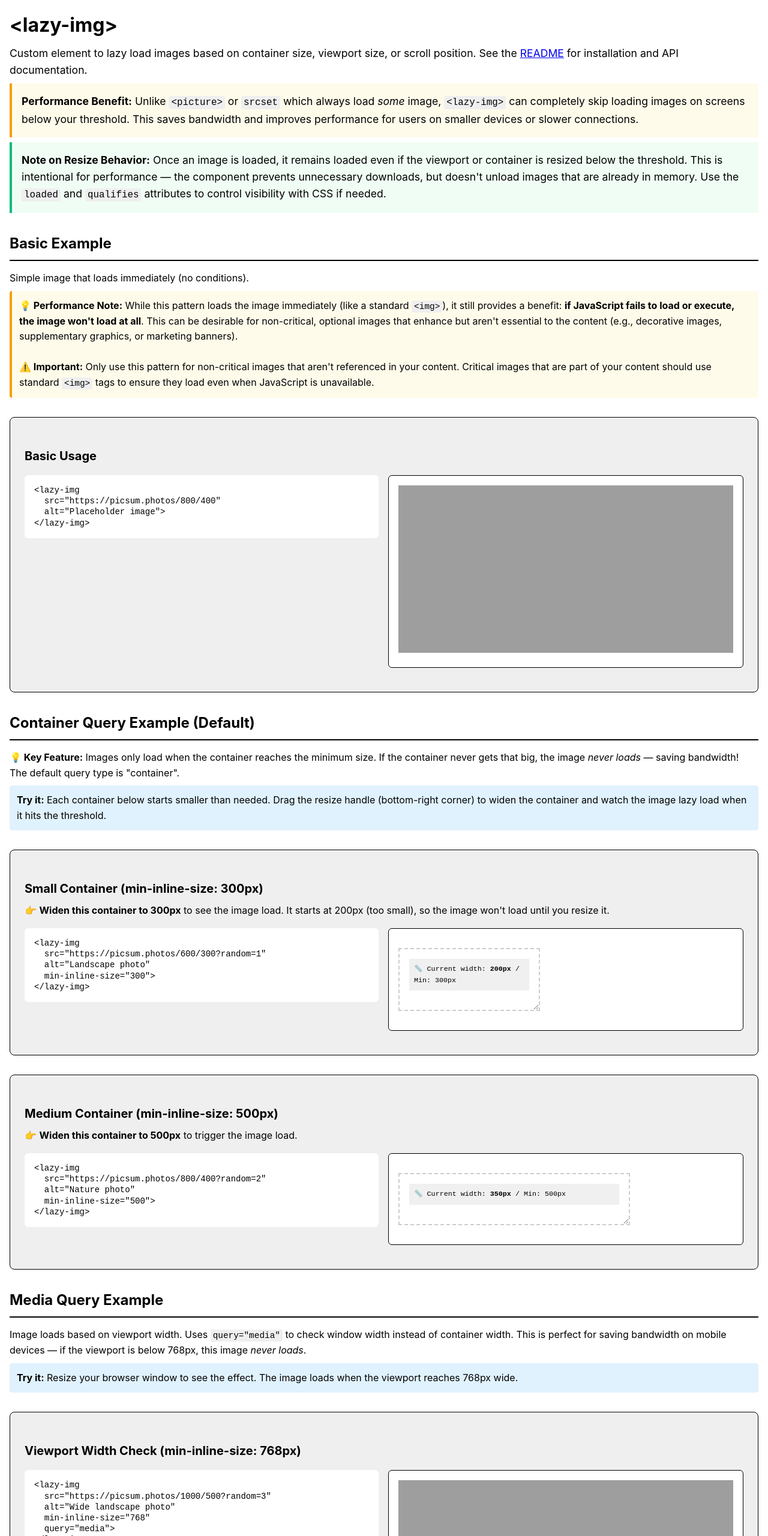
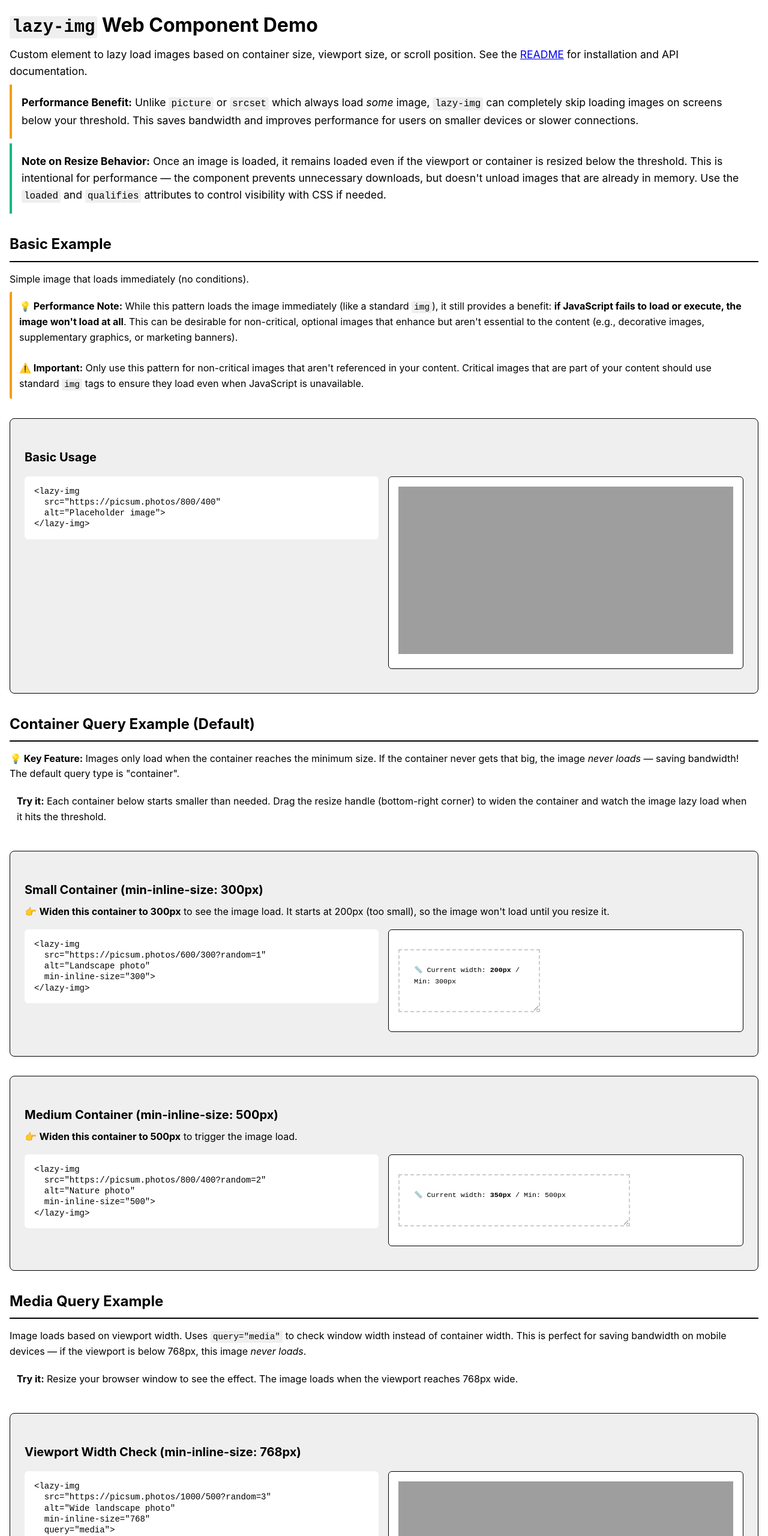
Before and after one commit to aarongustafson/lazy-img, a website with bundled scripts: page demo/index.html in a window 1280 px wide. Shown: the top 2560 px of the page at 60% size. Built offline with nearby package versions, Linux system fonts and the light colour scheme.

Commit message:
Improve styles for light/dark Change title

```diff
--- a/demo/index.html
+++ b/demo/index.html
@@ -3,7 +3,7 @@
 	<head>
 		<meta charset="UTF-8" />
 		<meta name="viewport" content="width=device-width, initial-scale=1" />
-		<title>&lt;lazy-img&gt; Web Component Demo</title>
+		<title>lazy-img Web Component Demo</title>
 		<link rel="stylesheet" href="./styles.css" />
 		<style>
 			/* Demo-specific styles */
@@ -23,7 +23,8 @@
 				max-width: 1200px;
 			}
 			.container-info {
-				background: #f0f0f0;
+				background: Canvas;
+				color: CanvasText;
 				padding: 0.5rem;
 				margin-bottom: 1rem;
 				font-family: monospace;
@@ -31,14 +32,15 @@
 			}
 
 			.load-time-display {
-				background: #f0fdf4;
-				padding: 0.5rem;
+				background: Canvas;
+				color: CanvasText;
 				margin-top: 0.5rem;
 				border-left: 3px solid #10b981;
 				font-family: monospace;
 			}
 			.load-time-display.loaded {
-				background: #dbeafe;
+				background: Canvas;
+				color: CanvasText;
 				border-left-color: #3b82f6;
 			}
 
@@ -60,7 +62,7 @@
 	</head>
 	<body>
 		<header>
-			<h1>&lt;lazy-img&gt;</h1>
+			<h1><code>lazy-img</code> Web Component Demo</h1>
 			<p>
 				Custom element to lazy load images based on container size,
 				viewport size, or scroll position. See the
@@ -70,27 +72,15 @@
 				>
 				for installation and API documentation.
 			</p>
-			<p
-				style="
-					background: #fffbea;
-					padding: 1rem;
-					border-left: 4px solid #f59e0b;
-				"
-			>
+			<p style="padding: 1rem; border-left: 4px solid #f59e0b">
 				<strong>Performance Benefit:</strong> Unlike
-				<code>&lt;picture&gt;</code> or <code>srcset</code> which always
-				load <em>some</em> image, <code>&lt;lazy-img&gt;</code> can
-				completely skip loading images on screens below your threshold.
-				This saves bandwidth and improves performance for users on
-				smaller devices or slower connections.
+				<code>picture</code> or <code>srcset</code> which always load
+				<em>some</em> image, <code>lazy-img</code> can completely skip
+				loading images on screens below your threshold. This saves
+				bandwidth and improves performance for users on smaller devices
+				or slower connections.
 			</p>
-			<p
-				style="
-					background: #f0fdf4;
-					padding: 1rem;
-					border-left: 4px solid #10b981;
-				"
-			>
+			<p style="padding: 1rem; border-left: 4px solid #10b981">
 				<strong>Note on Resize Behavior:</strong> Once an image is
 				loaded, it remains loaded even if the viewport or container is
 				resized below the threshold. This is intentional for performance
@@ -108,7 +98,6 @@
 				<p>Simple image that loads immediately (no conditions).</p>
 				<p
 					style="
-						background: #fffbea;
 						padding: 0.75rem;
 						border-radius: 4px;
 						border-left: 4px solid #f59e0b;
@@ -116,7 +105,7 @@
 				>
 					<strong>💡 Performance Note:</strong> While this pattern
 					loads the image immediately (like a standard
-					<code>&lt;img&gt;</code>), it still provides a benefit:
+					<code>img</code>), it still provides a benefit:
 					<strong
 						>if JavaScript fails to load or execute, the image won't
 						load at all</strong
@@ -127,8 +116,8 @@
 					<strong>⚠️ Important:</strong> Only use this pattern for
 					non-critical images that aren't referenced in your content.
 					Critical images that are part of your content should use
-					standard <code>&lt;img&gt;</code> tags to ensure they load
-					even when JavaScript is unavailable.
+					standard <code>img</code> tags to ensure they load even when
+					JavaScript is unavailable.
 				</p>
 
 				<div class="demo-section">
@@ -158,13 +147,7 @@
 					gets that big, the image <em>never loads</em> — saving
 					bandwidth! The default query type is "container".
 				</p>
-				<p
-					style="
-						background: #e0f2fe;
-						padding: 0.75rem;
-						border-radius: 4px;
-					"
-				>
+				<p style="padding: 0.75rem; border-radius: 4px">
 					<strong>Try it:</strong> Each container below starts smaller
 					than needed. Drag the resize handle (bottom-right corner) to
 					widen the container and watch the image lazy load when it
@@ -271,13 +254,7 @@
 					mobile devices — if the viewport is below 768px, this image
 					<em>never loads</em>.
 				</p>
-				<p
-					style="
-						background: #e0f2fe;
-						padding: 0.75rem;
-						border-radius: 4px;
-					"
-				>
+				<p style="padding: 0.75rem; border-radius: 4px">
 					<strong>Try it:</strong> Resize your browser window to see
 					the effect. The image loads when the viewport reaches 768px
 					wide.
@@ -321,13 +298,7 @@
 					you scroll" pattern — images only load when they become
 					visible or are about to become visible.
 				</p>
-				<p
-					style="
-						background: #e0f2fe;
-						padding: 0.75rem;
-						border-radius: 4px;
-					"
-				>
+				<p style="padding: 0.75rem; border-radius: 4px">
 					<strong>Try it:</strong> Scroll down to see images load as
 					they enter the viewport. The timing can be controlled with
 					<code>view-range-start</code>.
@@ -349,7 +320,6 @@
 							<div
 								style="
 									height: 400px;
-									background: #f0f0f0;
 									display: flex;
 									align-items: center;
 									justify-content: center;
@@ -388,7 +358,6 @@
 							<div
 								style="
 									height: 300px;
-									background: #f0f0f0;
 									display: flex;
 									align-items: center;
 									justify-content: center;
@@ -431,7 +400,6 @@
 							<div
 								style="
 									height: 400px;
-									background: #f0f0f0;
 									display: flex;
 									align-items: center;
 									justify-content: center;
@@ -686,7 +654,6 @@ document.getElementById('event-demo')
 							content: '⏳ Waiting to load...';
 							display: block;
 							padding: 2em;
-							background: #f0f0f0;
 							text-align: center;
 							color: #666;
 						}
@@ -694,7 +661,6 @@ document.getElementById('event-demo')
 							font-family: monospace;
 							font-size: 0.85em;
 							padding: 0.5rem;
-							background: #f9fafb;
 							margin-top: 0.5rem;
 							border-left: 3px solid #3b82f6;
 						}
@@ -776,12 +742,11 @@ document.getElementById('event-demo')
 		</main>
 
 		<footer>
-			<h2>Browser Support & Notes</h2>
 			<p>
-				This web component uses modern browser APIs and works in all
-				evergreen browsers. It requires JavaScript to be enabled and
-				uses the Custom Elements API, ResizeObserver (for container
-				queries), and IntersectionObserver (for view mode).
+				Made with ❤️ by
+				<a href="https://github.com/aarongustafson">Aaron Gustafson</a>.
+				View the source on
+				<a href="https://github.com/aarongustafson/lazy-img">GitHub</a>.
 			</p>
 		</footer>
 
```
